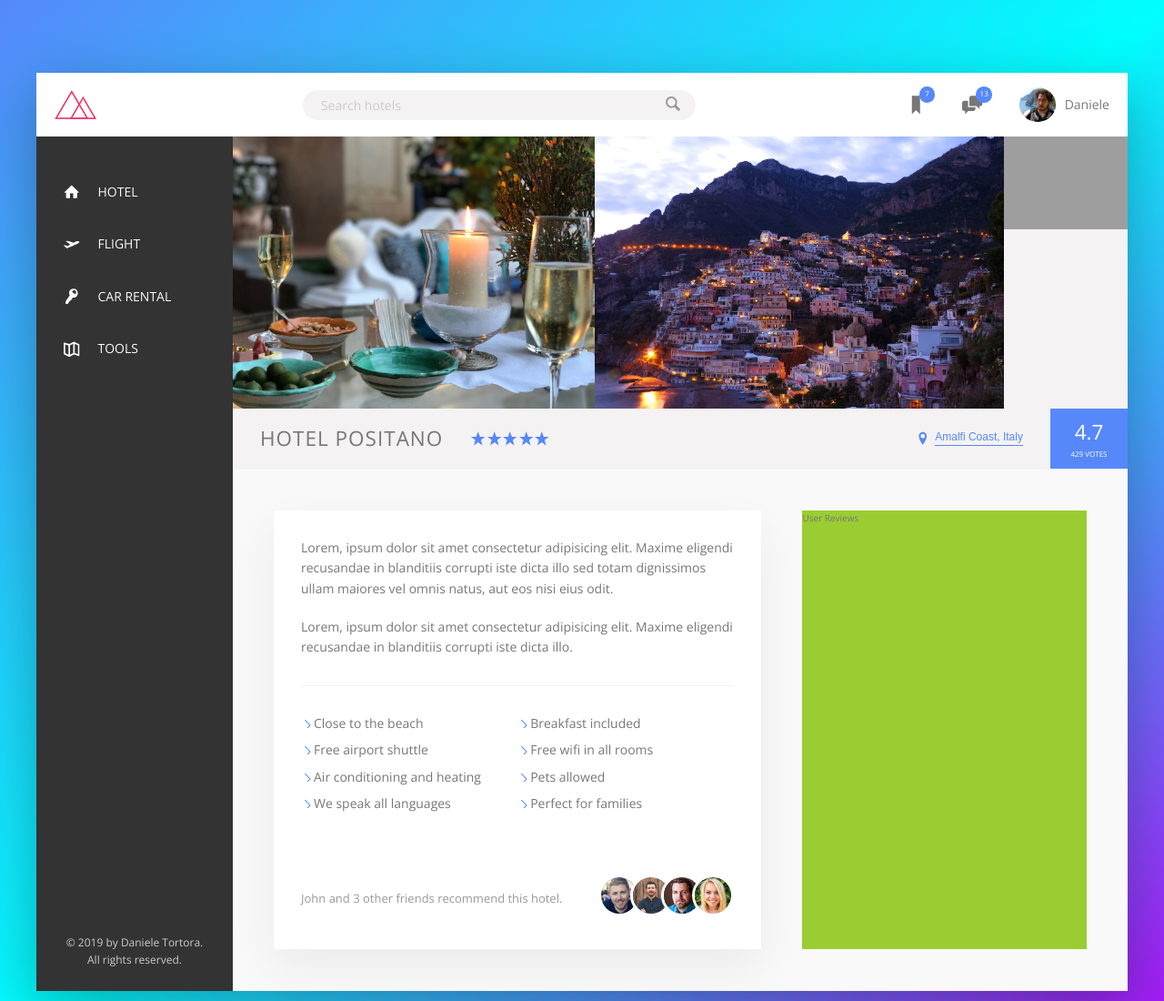
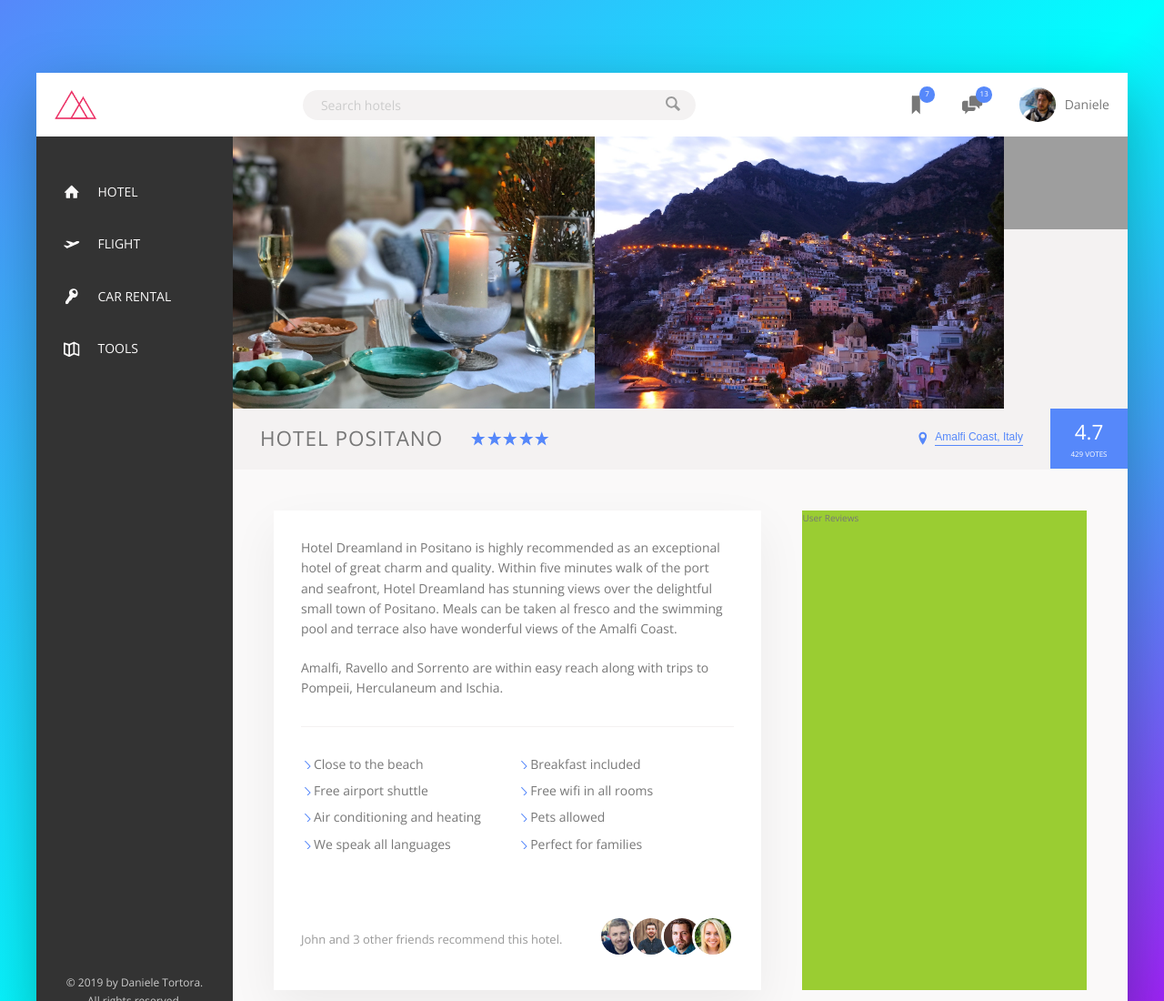
Before and after one commit to floroz/booking-app, a website: page index.html in a window 1280 px wide. Shown: the top 1100 px of the page at 91% size. Drawn offline with nearby package versions, Linux system fonts and the light colour scheme; grey boxes are pictures that could not be loaded.

Commit message:
update description

```diff
--- a/index.html
+++ b/index.html
@@ -139,11 +139,11 @@
                     <div class="detail">
                         <div class="description">
                             <p class="paragraph">
-                                Lorem, ipsum dolor sit amet consectetur adipisicing elit. Maxime eligendi recusandae in blanditiis corrupti iste dicta illo sed totam dignissimos ullam maiores vel omnis natus, aut eos nisi eius odit.
+                                Hotel Dreamland in Positano is highly recommended as an exceptional hotel of great charm and quality. Within five minutes walk of the port and seafront, Hotel Dreamland has stunning views over the delightful small town of Positano. Meals can be taken al fresco and the swimming pool and terrace also have wonderful views of the Amalfi Coast.
                             </p>
 
                             <p class="paragraph">
-                                Lorem, ipsum dolor sit amet consectetur adipisicing elit. Maxime eligendi recusandae in blanditiis corrupti iste dicta illo.
+                                Amalfi, Ravello and Sorrento are within easy reach along with trips to Pompeii, Herculaneum and Ischia.
                             </p>
 
                             <ul class="list">
```
